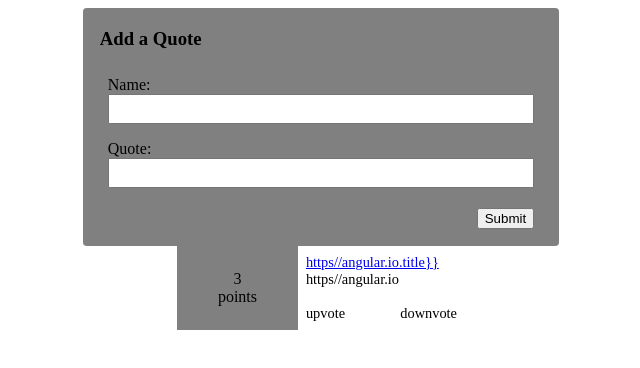
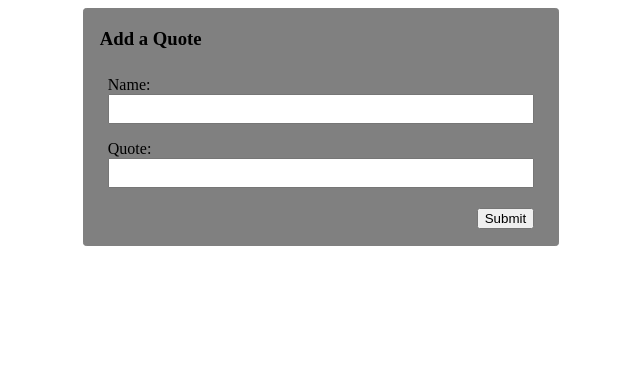
Before and after one commit to Allangikonyo/Thegoodquotes, an Angular app: page / in a window 1280 px wide. Shown: the top 368 px of the page, without its empty margins (319-959 px from the left). Built offline with nearby package versions, Linux system fonts and the light colour scheme.

Commit message:
Added For Loop

```diff
--- a/src/app/app.component.html
+++ b/src/app/app.component.html
@@ -13,4 +13,6 @@
 </div>
 
 <!-- article component  -->
-<app-article></app-article>
+<div>
+  <app-article *ngFor="let article of articles" [article]= "article"></app-article>
+</div>
```
